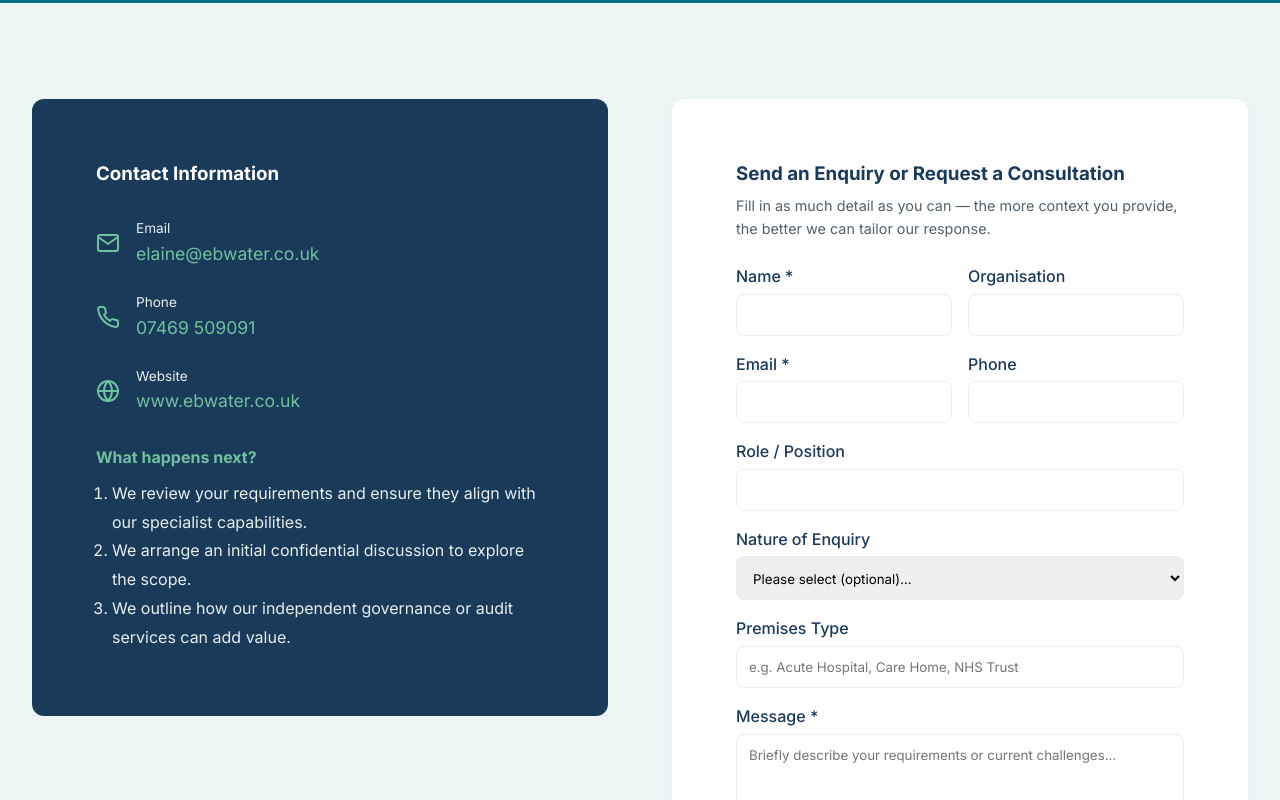
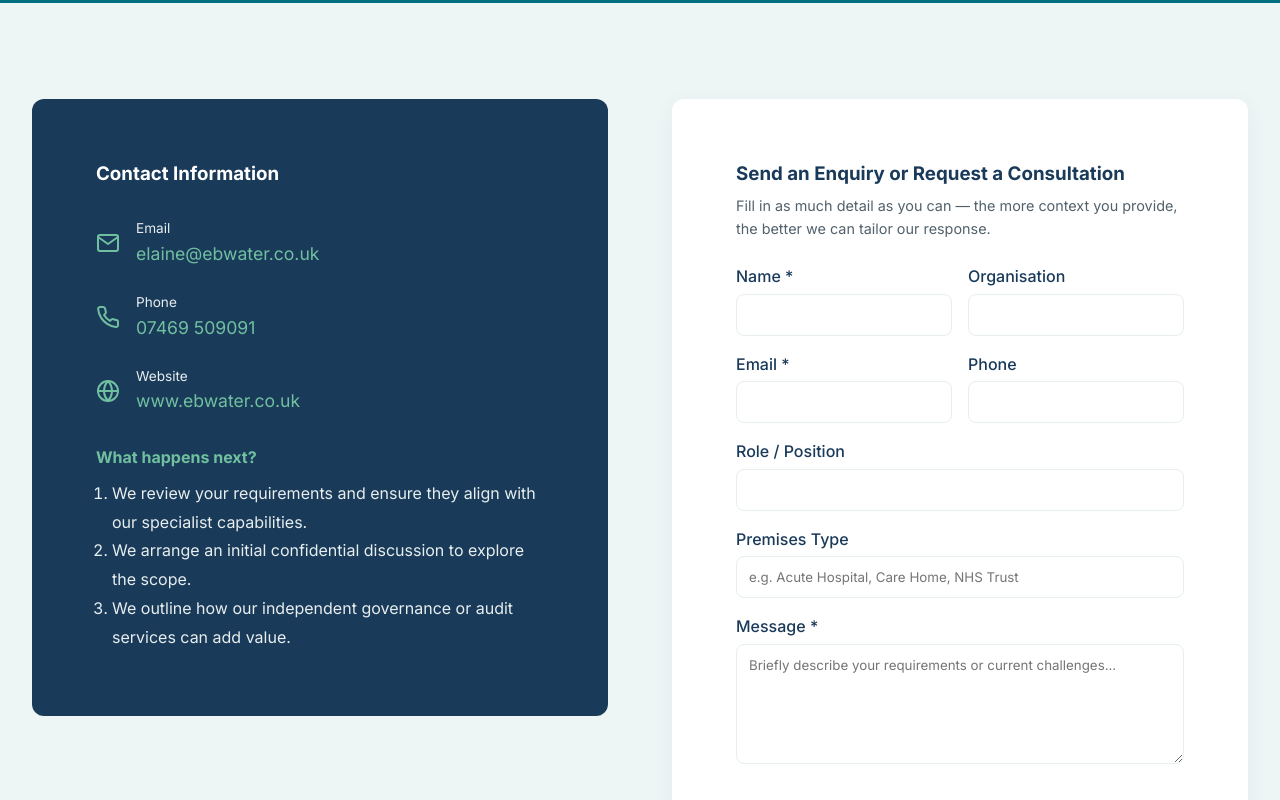
Before and after one commit to elaine287/EBWaterWebsite, a website: page contact.html in a window 1280 px wide. Shown: the part 370-1170 px from the top of the page. Drawn offline with Linux system fonts and the light colour scheme.

Commit message:
Remove enquiry type dropdown from contact form and add bulletproof inline scroll listener for header shrink

```diff
--- a/contact.html
+++ b/contact.html
@@ -312,18 +312,7 @@
                                 <input type="text" id="role" name="role" class="form-control">
                             </div>
 
-                            <div class="form-group">
-                                <label for="service" class="form-label">Nature of Enquiry</label>
-                                <select id="service" name="service" class="form-control">
-                                    <option value="">Please select (optional)...</option>
-                                    <option value="audit">Risk Audit</option>
-                                    <option value="wsp">Water Safety Plan Development</option>
-                                    <option value="ae">Authorising Engineer Services</option>
-                                    <option value="governance">Water Safety Governance</option>
-                                    <option value="training">Training</option>
-                                    <option value="other">General Enquiry / Other</option>
-                                </select>
-                            </div>
+
 
                             <div class="form-group">
                                 <label for="premises" class="form-label">Premises Type</label>
```
Also changed, not shown: index.html (+17 -1 lines).
